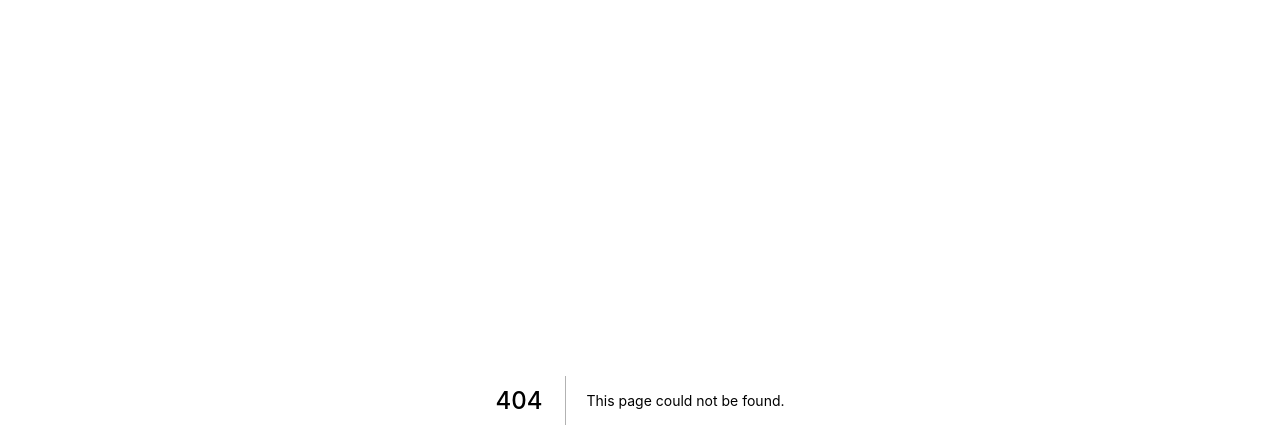
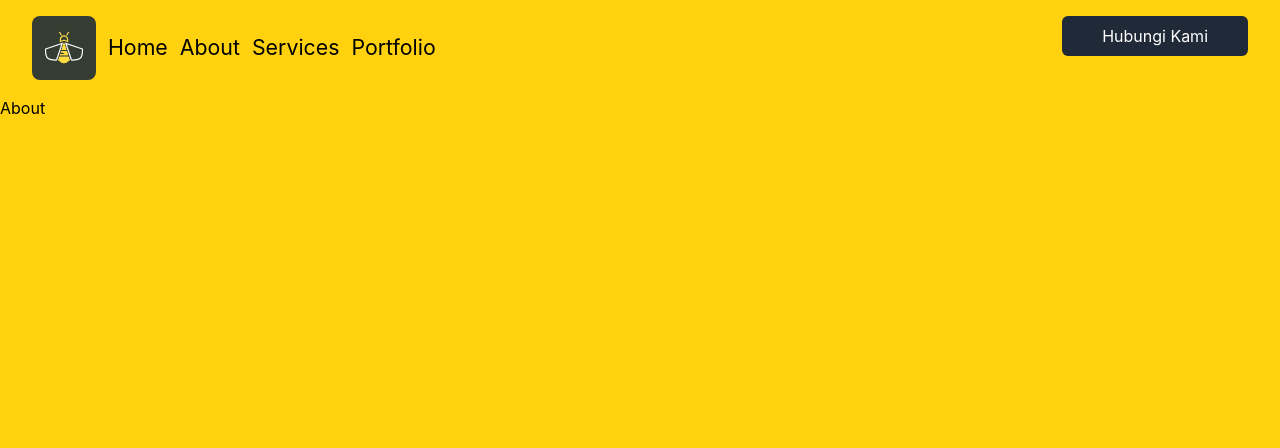
Before and after one commit to achimonchi/noobeeid, a Next.js app: page /about in a window 1280 px wide. Before the commit this address had no page. Shown: the top 448 px of the page. Built offline with nearby package versions, Linux system fonts and the light colour scheme.

Commit message:
add tailwind css

```diff
--- /dev/null
+++ b/components/Layout.js
@@ -0,0 +1,11 @@
+import Nav from "./Nav";
+
+
+export default function Layout({children}){
+    return(
+        <div>
+            <Nav/>
+            {children}
+        </div>
+    )
+}
--- /dev/null
+++ b/components/Nav.js
@@ -0,0 +1,31 @@
+import React from 'react';
+import Link from "next/link";
+import {ChevronDown, Menu} from "react-feather";
+import Image from "next/image";
+
+const Nav=()=>{
+    return(
+        <nav className="py-4 px-8 flex justify-between">
+            <div className="left flex">
+                <div className="brand">
+                    <img
+                        className="rounded-lg"
+                        src="/assets/logo.svg"
+                        width="64"
+                        height="64"/>
+                </div>
+                <div className="link flex items-center">
+                    <div className="nav-link ml-3"><Link href="/">Home</Link></div>
+                    <div className="nav-link ml-3"><Link href="/about">About</Link></div>
+                    <div className="nav-link ml-3"><Link href="/services">Services</Link></div>
+                    <div className="nav-link ml-3"><Link href="/portfolio">Portfolio</Link></div>
+                </div>
+            </div>
+            <div className="right">
+                <button className="px-10 py-2 rounded-md bg-gray-800 text-white">Hubungi Kami</button>
+            </div>
+        </nav>
+    )
+}
+
+export default Nav;
--- a/pages/_app.js
+++ b/pages/_app.js
@@ -1,7 +1,12 @@
-import '../styles/globals.css'
+import 'tailwindcss/tailwind.css';
+import '../styles/globals.css';
+import Layout from '../components/Layout';
+
 
 function MyApp({ Component, pageProps }) {
-  return <Component {...pageProps} />
+  return <Layout>
+    <Component {...pageProps} />
+  </Layout>
 }
 
 export default MyApp
--- /dev/null
+++ b/pages/about/index.jsx
@@ -0,0 +1,5 @@
+export default function About(){
+    return (
+        <h1>About</h1>
+    )
+}
--- a/pages/index.js
+++ b/pages/index.js
@@ -1,65 +1,21 @@
-import Head from 'next/head'
-import styles from '../styles/Home.module.css'
+import Head from "next/head";
 
 export default function Home() {
   return (
-    <div className={styles.container}>
+    <div>
       <Head>
-        <title>Create Next App</title>
-        <link rel="icon" href="/favicon.ico" />
+        <title>NooBeeID</title>
+        <meta name="viewport" content="initial-scale=1.0, width=device-width" />
       </Head>
-
-      <main className={styles.main}>
-        <h1 className={styles.title}>
-          Welcome to <a href="https://nextjs.org">Next.js!</a>
-        </h1>
-
-        <p className={styles.description}>
-          Get started by editing{' '}
-          <code className={styles.code}>pages/index.js</code>
-        </p>
-
-        <div className={styles.grid}>
-          <a href="https://nextjs.org/docs" className={styles.card}>
-            <h3>Documentation &rarr;</h3>
-            <p>Find in-depth information about Next.js features and API.</p>
-          </a>
-
-          <a href="https://nextjs.org/learn" className={styles.card}>
-            <h3>Learn &rarr;</h3>
-            <p>Learn about Next.js in an interactive course with quizzes!</p>
-          </a>
-
-          <a
-            href="https://github.com/vercel/next.js/tree/master/examples"
-            className={styles.card}
-          >
-            <h3>Examples &rarr;</h3>
-            <p>Discover and deploy boilerplate example Next.js projects.</p>
-          </a>
-
-          <a
-            href="https://vercel.com/new?utm_source=create-next-app&utm_medium=default-template&utm_campaign=create-next-app"
-            className={styles.card}
-          >
-            <h3>Deploy &rarr;</h3>
-            <p>
-              Instantly deploy your Next.js site to a public URL with Vercel.
-            </p>
-          </a>
-        </div>
-      </main>
-
-      <footer className={styles.footer}>
-        <a
-          href="https://vercel.com?utm_source=create-next-app&utm_medium=default-template&utm_campaign=create-next-app"
-          target="_blank"
-          rel="noopener noreferrer"
-        >
-          Powered by{' '}
-          <img src="/vercel.svg" alt="Vercel Logo" className={styles.logo} />
-        </a>
-      </footer>
+      <Banner/>
     </div>
   )
 }
+
+const Banner=()=>{
+  return(
+    <div className="container">
+
+    </div>
+  )
+}
--- /dev/null
+++ b/pages/portfolio/index.jsx
@@ -0,0 +1,5 @@
+export default function Portfolio(){
+    return (
+        <h1>Portfolio</h1>
+    )
+}
--- /dev/null
+++ b/pages/services/index.jsx
@@ -0,0 +1,5 @@
+export default function Services(){
+    return (
+        <h1>Services</h1>
+    )
+}
--- /dev/null
+++ b/postcss.config.js
@@ -0,0 +1,6 @@
+module.exports = {
+  plugins: {
+    tailwindcss: {},
+    autoprefixer: {},
+  },
+}
--- a/styles/globals.css
+++ b/styles/globals.css
@@ -1,16 +1,33 @@
+@tailwind base;
+@tailwind components;
+@tailwind utilities;
+
 html,
 body {
   padding: 0;
   margin: 0;
+  background : #FFD10F;
   font-family: -apple-system, BlinkMacSystemFont, Segoe UI, Roboto, Oxygen,
     Ubuntu, Cantarell, Fira Sans, Droid Sans, Helvetica Neue, sans-serif;
 }
 
-a {
-  color: inherit;
-  text-decoration: none;
+
+nav .link.active{
+  font-weight: bold;
 }
 
-* {
-  box-sizing: border-box;
+nav .link{
+  font-size: 16pt;
+
 }
+
+nav img{
+  width:64px !important;
+  height:64px !important;
+}
+
+nav .menu-responsive{
+
+}
+
+/* @media */
--- /dev/null
+++ b/tailwind.config.js
@@ -0,0 +1,11 @@
+module.exports = {
+  purge: ['./pages/**/*.{js,ts,jsx,tsx}', './components/**/*.{js,ts,jsx,tsx}'],
+  darkMode: false, // or 'media' or 'class'
+  theme: {
+    extend: {},
+  },
+  variants: {
+    extend: {},
+  },
+  plugins: [],
+}
```
Also changed, not shown: package.json (+7 -1 lines), public/assets/logo.svg (added), 1 other file (tests, documents, lock files or other folders).
